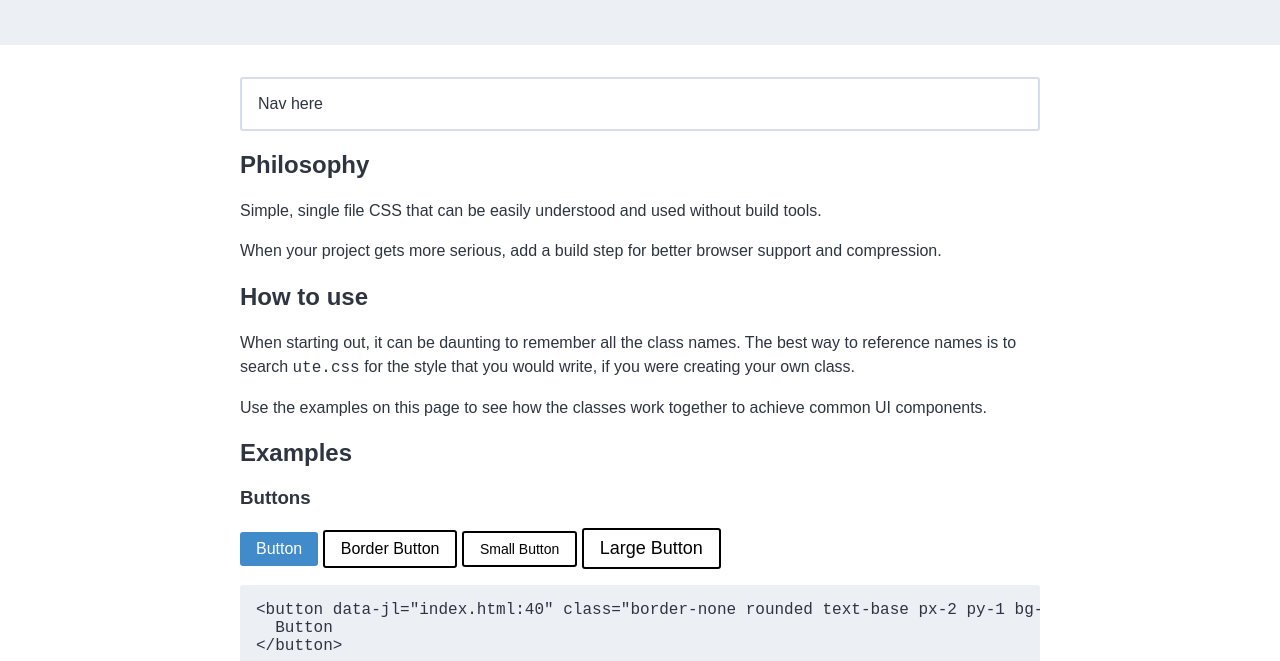
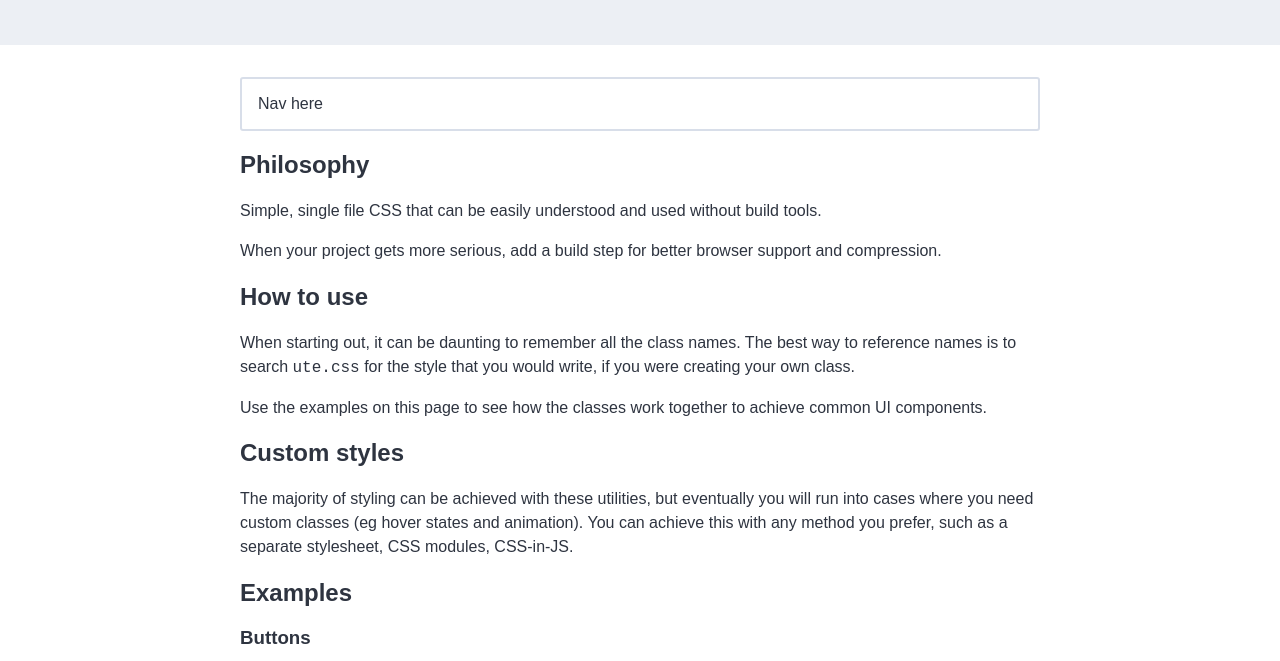
Before and after one commit to patmood/utecss, a plain HTML site: page index.html in a window 1280 px wide. Shown: the part 139-800 px from the top of the page. Drawn offline with Linux system fonts and the light colour scheme.

Commit message:
custom styles

```diff
--- a/index.html
+++ b/index.html
@@ -32,6 +32,13 @@
       <p>
         Use the examples on this page to see how the classes work together to
         achieve common UI components.
+      </p>
+      <h2>Custom styles</h2>
+      <p>
+        The majority of styling can be achieved with these utilities, but
+        eventually you will run into cases where you need custom classes (eg
+        hover states and animation). You can achieve this with any method you
+        prefer, such as a separate stylesheet, CSS modules, CSS-in-JS.
       </p>
 
       <h2>Examples</h2>
```
